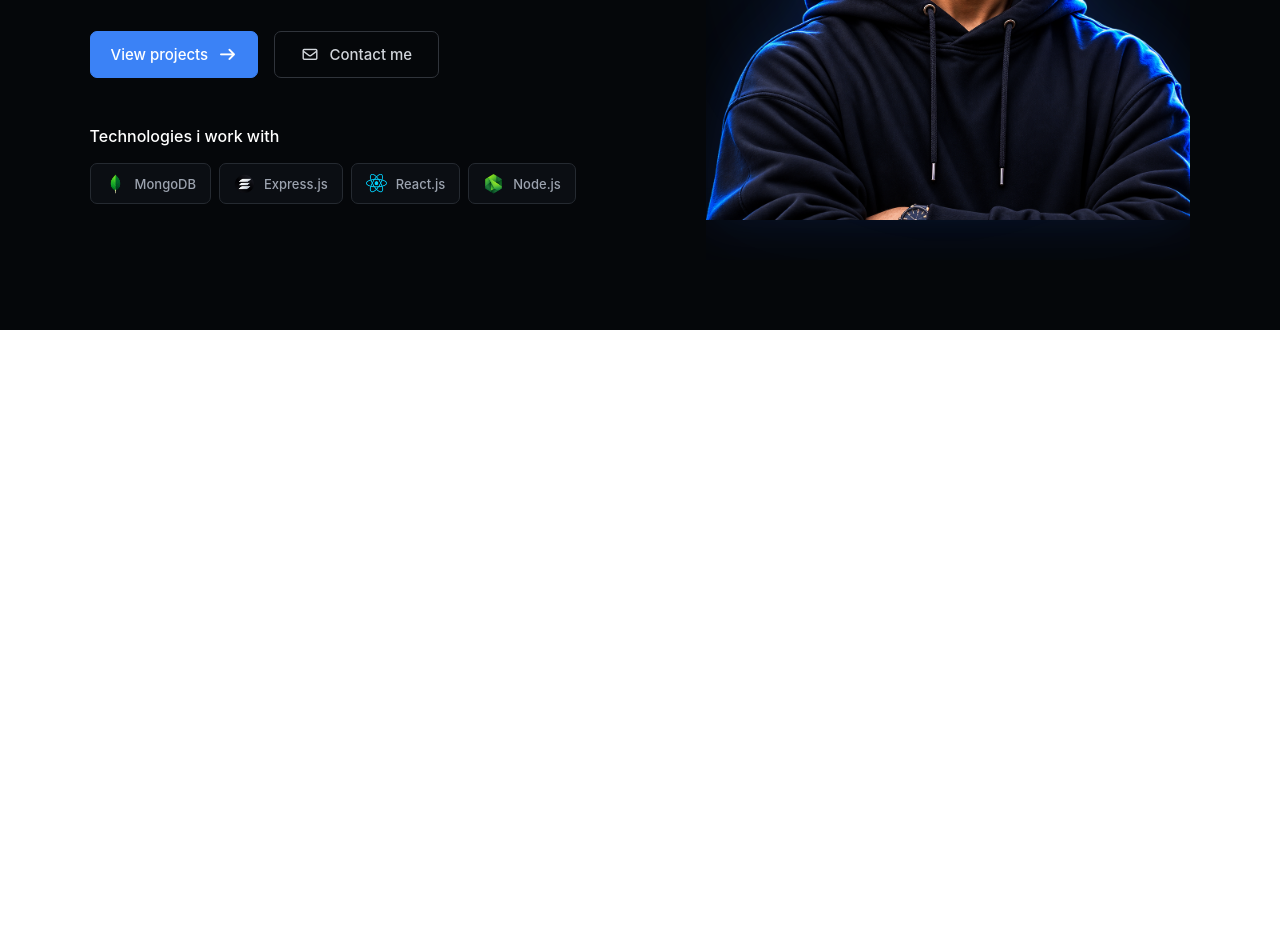
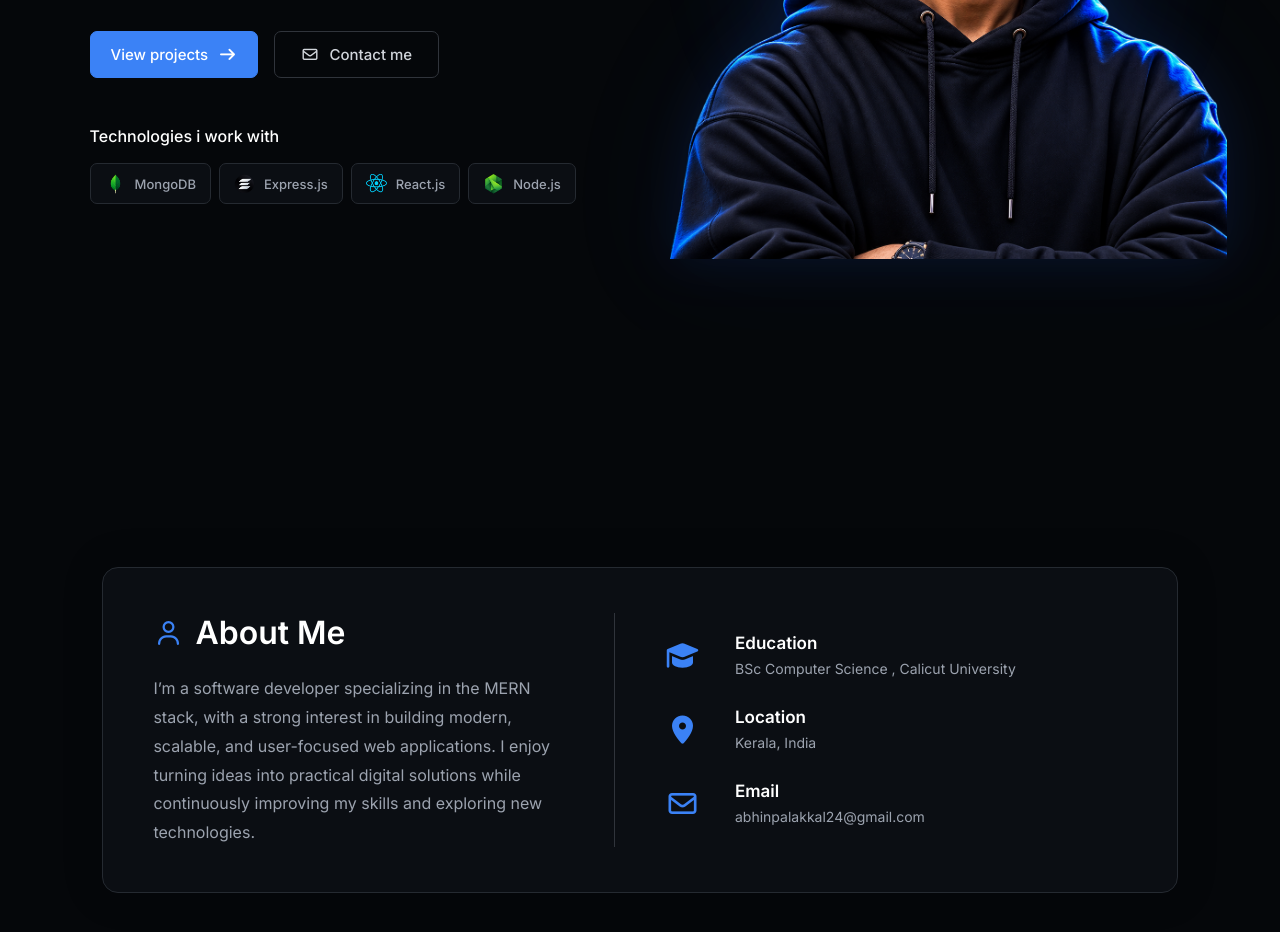
Before and after one commit to abhin-palakkal/abhin-personal-portfolio, a React (Vite) app: page / in a window 1280 px wide. Shown: the part 480-1412 px from the top of the page. Before the commit the page ends 810 px from the top, so only its background shows below. Built offline with nearby package versions, Linux system fonts and the light colour scheme.

Commit message:
feat: add home and about sections

```diff
--- a/src/App.jsx
+++ b/src/App.jsx
@@ -1,12 +1,14 @@
 import './App.css';
 import Navbar from './components/Navbar/Navbar';
 import Home from './components/Home/Home';
+import About from './components/About/About';
 
 const App = () => {
   return (
     <>
       <Navbar />
       <Home />
+      <About />
     </>
   );
 };
--- /dev/null
+++ b/src/components/About/About.css
@@ -0,0 +1,158 @@
+.section-about {
+  width: 100%;
+  min-height: 100vh;
+
+  padding: 100px 8%;
+
+  background-color: #05070a;
+
+  display: flex;
+  align-items: center;
+  justify-content: center;
+}
+
+.section-about-container {
+  width: 100%;
+  max-width: 1200px;
+
+  padding: 45px 50px;
+
+  background-color: #0b0e13;
+
+  border: 1px solid #252a31;
+  border-radius: 16px;
+
+  display: grid;
+  grid-template-columns: 1fr 1fr;
+
+  gap: 50px;
+
+  box-shadow: 0 0 40px rgba(0, 0, 0, 0.2);
+}
+
+/* ================================
+   ABOUT INTRO
+================================ */
+
+.about-box1 {
+  padding-right: 40px;
+
+  border-right: 1px solid #30343b;
+}
+
+.about-heading {
+  display: flex;
+  align-items: center;
+
+  gap: 12px;
+
+  margin-bottom: 22px;
+}
+
+.about-heading i {
+  color: #3b82f6;
+
+  font-size: 24px;
+}
+
+.about-heading h2 {
+  color: #ffffff;
+
+  font-size: 32px;
+  font-weight: 600;
+
+  margin: 0;
+}
+
+.about-box1 p {
+  max-width: 650px;
+
+  color: #9ca3af;
+
+  font-size: 16px;
+  line-height: 1.8;
+
+  margin: 0;
+}
+
+/* ================================
+   INFORMATION
+================================ */
+
+.about-box2 {
+  display: flex;
+  flex-direction: column;
+
+  gap: 28px;
+
+  justify-content: center;
+}
+
+/* INFORMATION ITEM */
+
+.about-box2-main {
+  min-height: auto;
+
+  padding: 0;
+
+  background-color: transparent;
+
+  border: none;
+
+  border-radius: 0;
+
+  display: grid;
+
+  grid-template-columns: 55px 1fr;
+
+  column-gap: 15px;
+
+  align-items: center;
+
+  transition: none;
+}
+
+/* ICON */
+
+.about-box2-main > i {
+  grid-row: span 2;
+
+  color: #3b82f6;
+
+  font-size: 28px;
+
+  text-align: center;
+}
+
+/* TITLE */
+
+.about-box2-main h4 {
+  color: #ffffff;
+
+  font-size: 17px;
+  font-weight: 600;
+
+  margin: 0 0 5px 0;
+}
+
+/* DETAILS */
+
+.about-box2-main p {
+  color: #9ca3af;
+
+  font-size: 14px;
+
+  line-height: 1.5;
+
+  margin: 0;
+}
+
+/* REMOVE CARD HOVER */
+
+.about-box2-main:hover {
+  background-color: transparent;
+
+  border-color: transparent;
+
+  transform: none;
+}
--- /dev/null
+++ b/src/components/About/About.jsx
@@ -0,0 +1,46 @@
+import './About.css';
+
+const About = () => {
+  return (
+    <section id="about" className="section-about">
+      <div className="section-about-container">
+        <div className="about-box1">
+          <div className="about-heading">
+            <i className="fa-regular fa-user"></i>
+            <h2>About Me</h2>
+          </div>
+
+          <p>
+            I’m a software developer specializing in the MERN stack, with a
+            strong interest in building modern, scalable, and user-focused web
+            applications. I enjoy turning ideas into practical digital solutions
+            while continuously improving my skills and exploring new
+            technologies.
+          </p>
+        </div>
+
+        <div className="about-box2">
+          <div className="about-box2-main">
+            <i className="fa-solid fa-graduation-cap"></i>
+            <h4>Education</h4>
+            <p>BSc Computer Science , Calicut University</p>
+          </div>
+
+          <div className="about-box2-main">
+            <i className="fa-solid fa-location-dot"></i>
+            <h4>Location</h4>
+            <p>Kerala, India</p>
+          </div>
+
+          <div className="about-box2-main">
+            <i className="fa-regular fa-envelope"></i>
+            <h4>Email</h4>
+            <p>abhinpalakkal24@gmail.com</p>
+          </div>
+        </div>
+      </div>
+    </section>
+  );
+};
+
+export default About;
--- a/src/index.css
+++ b/src/index.css
@@ -1,16 +1,18 @@
+@import url('https://fonts.googleapis.com/css2?family=Inter:wght@400;500;600;700&display=swap');
+
 * {
   box-sizing: border-box;
   padding: 0;
   margin: 0;
-  overflow: hidden;
+
   font-family: 'Inter', sans-serif;
-}
-* {
-  box-sizing: border-box;
-  padding: 0;
-  margin: 0;
 }
 
 html {
   scroll-behavior: smooth;
 }
+
+body {
+  background-color: #05070a;
+  color: #ffffff;
+}
```
